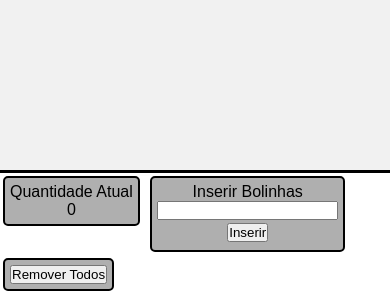
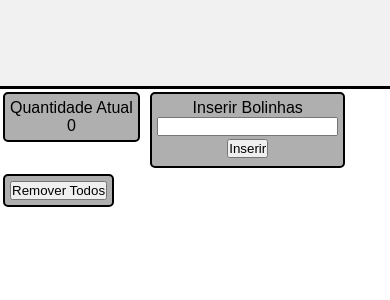
Before and after one commit to SpellBlue/animacao_bolinhas, a plain HTML site: page index.html in a window 390 px wide. Shown: the part 544-844 px from the top of the page. Drawn offline with Linux system fonts and the light colour scheme.

Commit message:
Update style.css

```diff
--- a/style.css
+++ b/style.css
@@ -51,3 +51,9 @@ label{
 #insert{
     margin: 3px;
 }
+@media only screen and (max-width: 600px) {
+    #palco{
+        min-height: 75vh;
+        max-height: 85vh;
+    }
+  }
```
